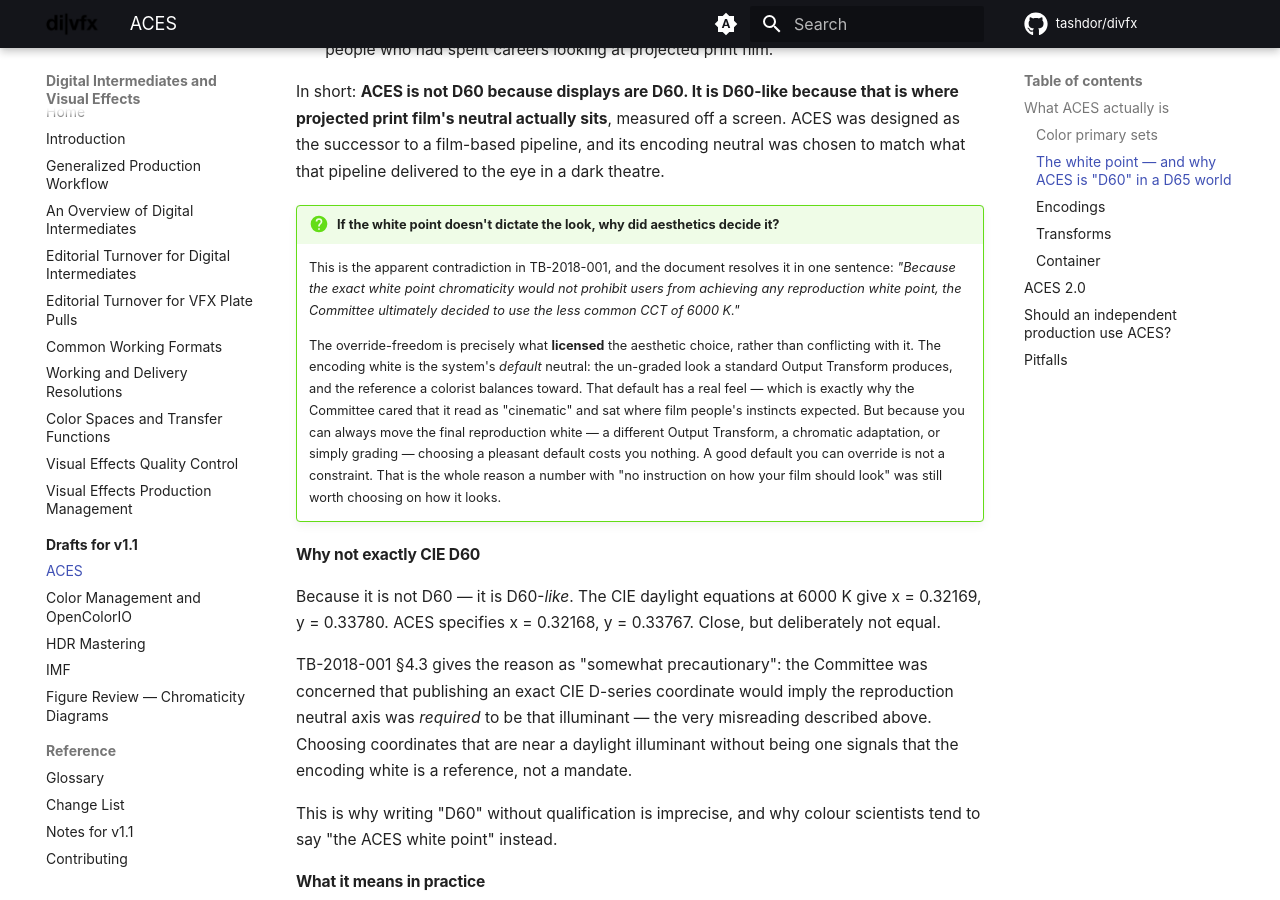
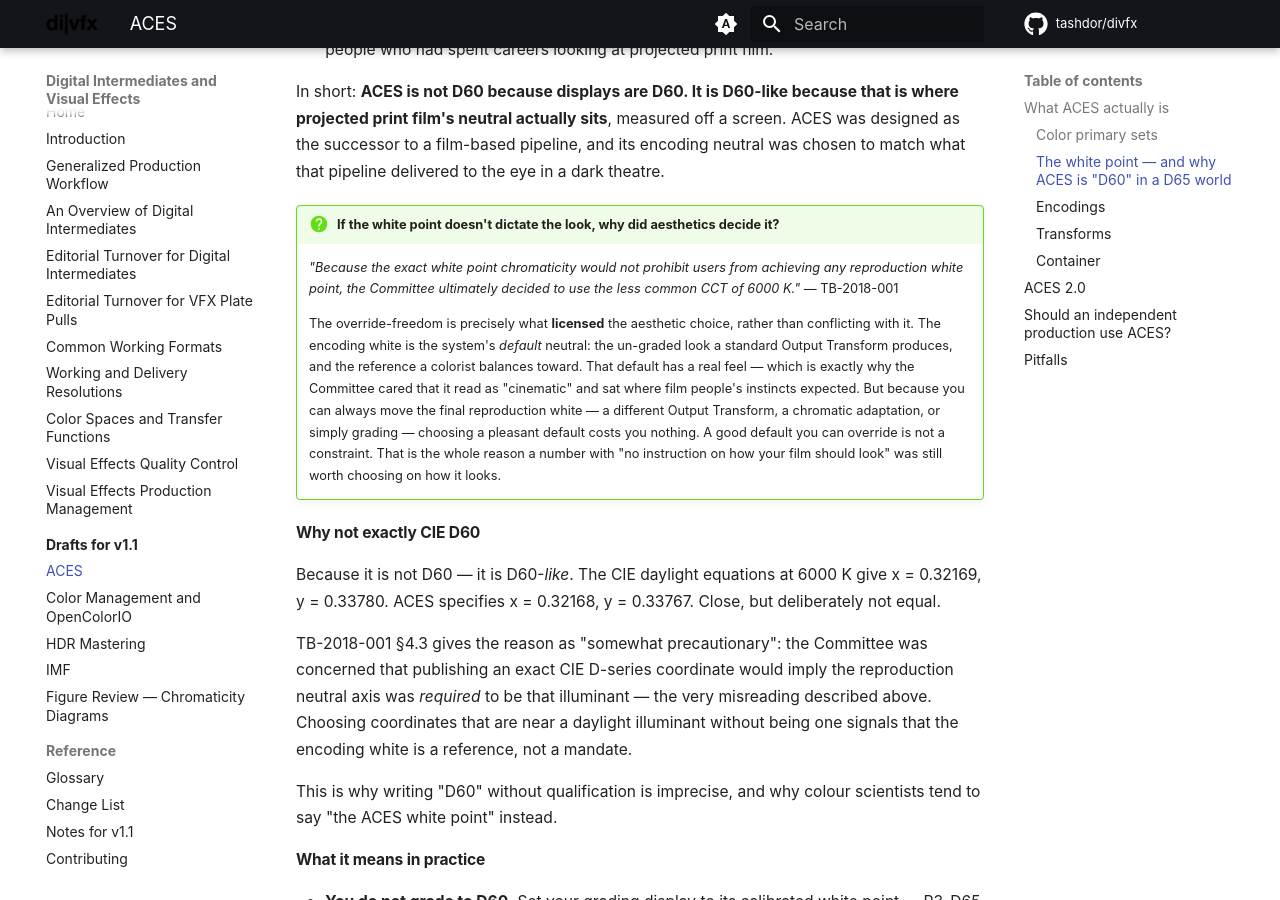
Before and after one commit to tashdor/divfx, an MkDocs documentation site: the page built from docs/drafts/aces.md, in a window 1280 px wide and 900 px high, scrolled down 3278 px. Built offline with MkDocs 1.6.1 and Material for MkDocs 9.7.7, drawn with Linux system fonts in a browser that asks for light colours; comment, search, counter and statistics services are not loaded; the version menu is left out.

Commit message:
ACES draft: tighten the white-point Q&A admonition
Drop the "This is the apparent contradiction… resolves it in one sentence"
lead-in; let the TB-2018-001 quote answer the question directly, attributed.

Co-Authored-By: Claude Opus 4.8 <noreply@anthropic.com>

```diff
--- a/docs/drafts/aces.md
+++ b/docs/drafts/aces.md
@@ -126,10 +126,9 @@ successor to a film-based pipeline, and its encoding neutral was chosen to match
 pipeline delivered to the eye in a dark theatre.
 
 !!! question "If the white point doesn't dictate the look, why did aesthetics decide it?"
-    This is the apparent contradiction in TB-2018-001, and the document resolves it in one
-    sentence: *"Because the exact white point chromaticity would not prohibit users from achieving
-    any reproduction white point, the Committee ultimately decided to use the less common CCT of
-    6000 K."*
+    *"Because the exact white point chromaticity would not prohibit users from achieving any
+    reproduction white point, the Committee ultimately decided to use the less common CCT of
+    6000 K."* — TB-2018-001
 
     The override-freedom is precisely what **licensed** the aesthetic choice, rather than
     conflicting with it. The encoding white is the system's *default* neutral: the un-graded look
```
